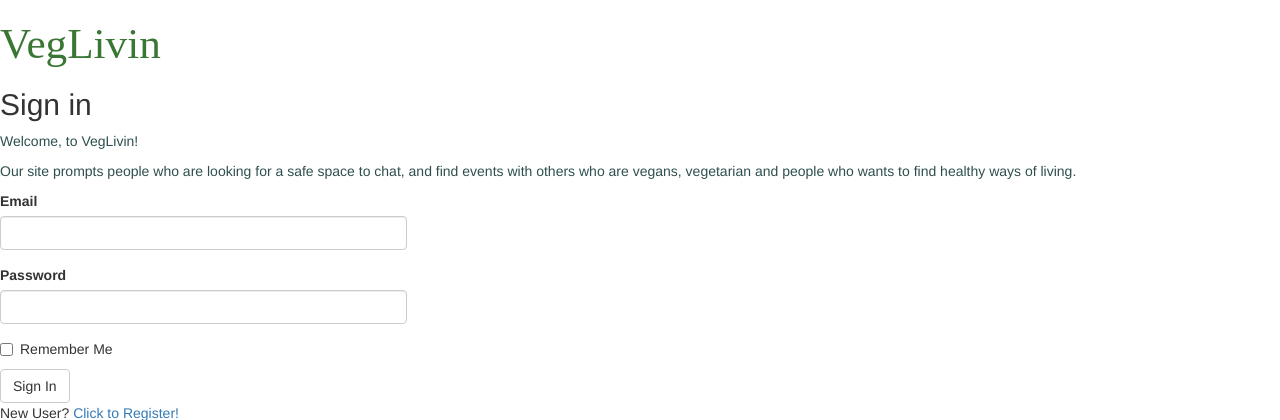
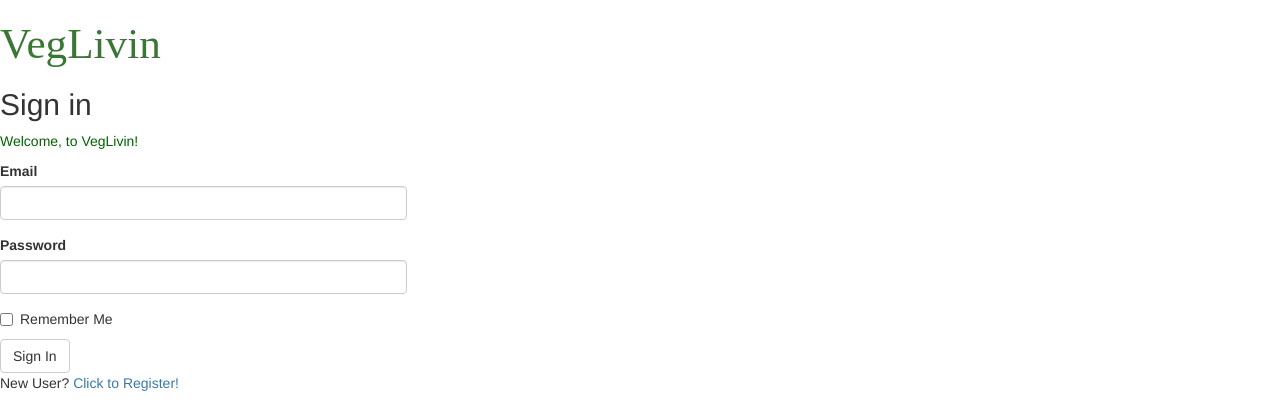
Before and after one commit to damelalbertos/VegLivin, a Flask app: page /login in a window 1280 px wide. Shown: the top 420 px of the page. Run offline with Flask 2, Linux system fonts and the light colour scheme; some libraries are stand-ins or nearby versions.

Commit message:
update db

```diff
--- a/app/forms.py
+++ b/app/forms.py
@@ -26,7 +26,7 @@ def validate_username(username):
 class RegistrationForm(FlaskForm):
     firstname = StringField('Firstname', validators=[DataRequired()])
     lastname = StringField('Lastname', validators=[DataRequired()])
-    dob = DateTimeField('DOB', format='%Y-%m-%d', validators=[DataRequired()])
+    dob = DateTimeField('DOB', format='%m/%d/%Y', validators=[DataRequired()])
     email = StringField('Email', validators=[DataRequired(), Email()])
     password = PasswordField('Password', validators=[DataRequired()])
     submit = SubmitField('Sign up')
--- a/app/routes.py
+++ b/app/routes.py
@@ -95,8 +95,8 @@ def home():
 
 @app.route('/reset_db')
 def reset_db():
-    if current_user.is_authenticated:
-        return redirect(url_for('reset_db'))
+    # if current_user.is_authenticated:
+    #     return redirect(url_for('reset_db'))
     # clear all data from all tables
     meta = db.metadata
     for table in reversed(meta.sorted_tables):
--- a/app/templates/404.html
+++ b/app/templates/404.html
@@ -3,4 +3,5 @@
 {% block app_content %}
     <h1>Not Found, Please go back to the main page </h1>
     <p><a href="{{ url_for('index') }}"><h1><span style="font-family: Bedrock; font-size: larger; color: #3A7734 ">VegLivin</span><br /></h1></a></p>
+
 {% endblock %}
--- a/app/templates/login.html
+++ b/app/templates/login.html
@@ -2,22 +2,22 @@
 {% import 'bootstrap/wtf.html' as wtf %}
 
 {% block app_content %}
+
     <h1><span style="font-family: Bedrock; font-size: larger; color: #3A7734 "> <meta charset="utf-8">VegLivin</span><br /></h1>
     <h2>Sign in</h2>
-<p>
-    <span style="color: darkslategrey; front-size: medium ">Welcome, to VegLivin!</span><br/>
-</p>
-<p>
-    <span style="color: darkslategrey; ">
-    Our site prompts people who are looking for a safe space to
-    chat, and find events with others who are vegans, vegetarian and people who wants to find healthy ways of living.
-    </span><br/>
-</p>
-
+        <p>
+        <span style="color: darkgreen; front-size: medium ">Welcome, to VegLivin!</span><br/>
+        </p>
+        <p>
+<!--        <span style="color: darkgreen; ">-->
+<!--        Our site prompts people who are looking for a safe space to-->
+<!--        post, and find events with others who are vegans, vegetarian and people who wants to find healthy ways of living.-->
+<!--        </span><br/>-->
+        </p>
     <div class="row">
         <div class="col-md-4">
             {{ wtf.quick_form(form) }}
         </div>
     </div>
-    <p>New User? <a href="{{ url_for('registration') }}">Click to Register!</a></p>
+    <p> New User? <a href="{{ url_for('registration') }}">Click to Register!</a></p>
 {% endblock %}
--- a/app/templates/register.html
+++ b/app/templates/register.html
@@ -10,7 +10,7 @@
 <p>
     <span style="color: darkslategrey; ">
     Our site prompts people who are looking for a safe space to
-    chat, and find events with others who are vegans, vegetarian and people who wants to find healthy ways of living.
+    posts, and find events with others who are vegans, vegetarian and people who wants to find healthy ways of living.
     </span><br/>
 </p>
     <span style="background-color:powderblue;"></span><br/>
```
Also changed, not shown: app.db, app/templates/500.html (line endings or trailing spaces).
